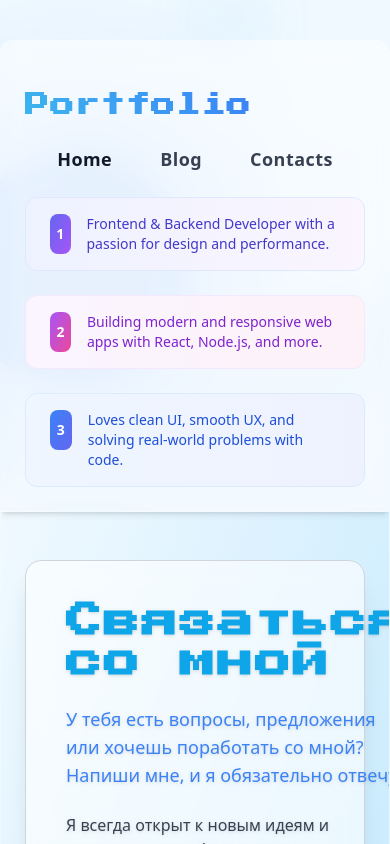
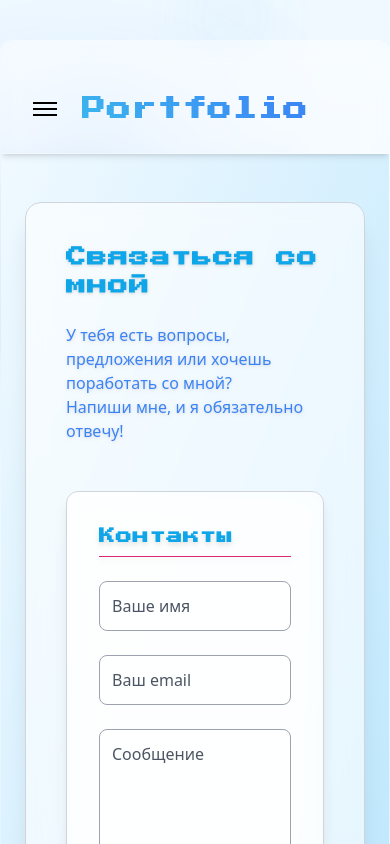
Before and after one commit to dzmbekovv7/PortfolioFront, a React (Vite) app: page /contacts in a window 390 px wide. Shown: the top 844 px of the page. Built offline with nearby package versions, Linux system fonts and the light colour scheme.

Commit message:
projects

```diff
--- a/src/components/ContactForm.tsx
+++ b/src/components/ContactForm.tsx
@@ -61,7 +61,7 @@ const ContactForm: React.FC<ContactFormProps> = ({ themeColors }) => {
         style={{ color: themeColors.textColor }}
       >
         <h3
-          className="minecraft-font text-3xl font-bold mb-6 border-b border-pink-600 pb-2 select-text drop-shadow-md"
+          className="minecraft-font md:text-3xl text-l font-bold mb-6 border-b border-pink-600 pb-2 select-text drop-shadow-md"
           style={{ color: themeColors.sparkle }}
         >
           Контакты
@@ -70,24 +70,24 @@ const ContactForm: React.FC<ContactFormProps> = ({ themeColors }) => {
           <input
             type="text"
             placeholder="Ваше имя"
-            className="w-full p-3 rounded-lg bg-white bg-opacity-50 border border-gray-400 placeholder-gray-600 focus:outline-none focus:ring-2 focus:ring-pink-500 minecraft-font"
+            className="w-full p-3 rounded-lg bg-white bg-opacity-50 border border-gray-400 placeholder-gray-600 focus:outline-none focus:ring-2 focus:ring-pink-500 "
             style={{ color: themeColors.textColor }}
           />
           <input
             type="email"
             placeholder="Ваш email"
-            className="w-full p-3 rounded-lg bg-white bg-opacity-50 border border-gray-400 placeholder-gray-600 focus:outline-none focus:ring-2 focus:ring-pink-500 minecraft-font"
+            className="w-full p-3 rounded-lg bg-white bg-opacity-50 border border-gray-400 placeholder-gray-600 focus:outline-none focus:ring-2 focus:ring-pink-500 "
             style={{ color: themeColors.textColor }}
           />
           <textarea
             placeholder="Сообщение"
             rows={5}
-            className="w-full p-3 rounded-lg bg-white bg-opacity-50 border border-gray-400 placeholder-gray-600 focus:outline-none focus:ring-2 focus:ring-pink-500 minecraft-font resize-none"
+            className="w-full p-3 rounded-lg bg-white bg-opacity-50 border border-gray-400 placeholder-gray-600 focus:outline-none focus:ring-2 focus:ring-pink-500  resize-none"
             style={{ color: themeColors.textColor }}
           />
           <button
             type="submit"
-            className="w-full py-3 transition-colors rounded-lg text-white font-bold minecraft-font shadow-lg shadow-pink-500/60"
+            className="w-full py-3 transition-colors rounded-lg text-white font-bold  shadow-lg shadow-pink-500/60"
             style={{ color: themeColors.sparkle }}
           >
             Отправить
--- a/src/components/Header.tsx
+++ b/src/components/Header.tsx
@@ -1,6 +1,5 @@
-import React from 'react';
+import React, { useState, useEffect } from 'react';
 import { Link } from 'react-router-dom';
-
 
 type ThemeName = 'blue' | 'orange' | 'purple' | 'green' | 'red' | 'pink';
 
@@ -17,25 +16,24 @@ interface HeaderProps {
   theme: ThemeName;
   setTheme: React.Dispatch<React.SetStateAction<ThemeName>>;
 }
+
 const LINKS = [
-	{
-		label: 'Home',
-		href: '/',
-	},
+  { label: 'Home', href: '/' },
+  { label: 'Blog', href: '/blog' },
+  { label: 'Contacts', href: '/contacts' },
+];
 
-	{
-		label: 'Blog',
-		href: '/blog',
-	},
-	{
-		label: 'Contacts',
-		href: '/contacts',
-	},
-]
 export default function Header({ theme, setTheme }: HeaderProps) {
+  const [menuOpen, setMenuOpen] = useState(false);
+
+  useEffect(() => {
+    document.body.style.overflow = menuOpen ? 'hidden' : '';
+  }, [menuOpen]);
+
   return (
-    <header className="flex flex-col items-center px-6 py-6 bg-white bg-opacity-30 backdrop-blur-md rounded-t-lg border-b border-white/30 select-none shadow-md space-y-6">
+    <header className="relative flex flex-col items-center px-6 py-6 bg-white bg-opacity-30 backdrop-blur-md rounded-t-lg border-b border-white/30 select-none shadow-md space-y-6 z-50">
 
+      {/* Custom Font */}
       <style>{`
         @import url('https://fonts.googleapis.com/css2?family=Press+Start+2P&display=swap');
         .minecraft-font {
@@ -44,9 +42,9 @@ export default function Header({ theme, setTheme }: HeaderProps) {
         }
       `}</style>
 
-      {/* Theme buttons */}
-      <div className="w-full flex justify-between">
-        {/* Left 3 themes */}
+      {/* Top Row: Themes and Burger */}
+      <div className="w-full flex justify-between items-center relative">
+        {/* Left Themes */}
         <div className="hidden sm:flex space-x-2">
           {Object.entries(themes).slice(0, 3).map(([key, value]) => {
             const themeKey = key as ThemeName;
@@ -55,11 +53,12 @@ export default function Header({ theme, setTheme }: HeaderProps) {
                 key={key}
                 onClick={() => setTheme(themeKey)}
                 aria-label={`Switch to ${key} theme`}
-                className={`w-12 h-12 rounded-full border-4 transition-all duration-300 transform hover:scale-110
-                  ${theme === themeKey ? 'border-white shadow-xl' : 'border-transparent hover:border-gray-400 hover:shadow-md'}`}
+                className={`w-10 h-10 rounded-full border-4 transition-all duration-300 transform hover:scale-110 ${
+                  theme === themeKey ? 'border-white shadow-xl' : 'border-transparent hover:border-gray-400 hover:shadow-md'
+                }`}
                 style={{
                   background: `linear-gradient(135deg, ${value.color1}, ${value.color2})`,
-                  boxShadow: theme === themeKey ? `0 0 12px ${value.color1}, 0 0 24px ${value.color2}` : 'none'
+                  boxShadow: theme === themeKey ? `0 0 12px ${value.color1}, 0 0 24px ${value.color2}` : 'none',
                 }}
               />
             );
@@ -68,15 +67,15 @@ export default function Header({ theme, setTheme }: HeaderProps) {
 
         {/* Center Title */}
         <h1
-          className="text-2xl sm:text-3xl minecraft-font font-bold bg-clip-text text-transparent text-center"
+          className="text-2xl sm:text-3xl minecraft-font font-bold bg-clip-text text-transparent absolute left-1/2 transform -translate-x-1/2 z-40"
           style={{
-            backgroundImage: `linear-gradient(45deg, ${themes[theme].color1}, ${themes[theme].color2})`
+            backgroundImage: `linear-gradient(45deg, ${themes[theme].color1}, ${themes[theme].color2})`,
           }}
         >
           Portfolio
         </h1>
 
-        {/* Right 3 themes */}
+        {/* Right Themes */}
         <div className="hidden sm:flex space-x-2">
           {Object.entries(themes).slice(3, 6).map(([key, value]) => {
             const themeKey = key as ThemeName;
@@ -85,48 +84,122 @@ export default function Header({ theme, setTheme }: HeaderProps) {
                 key={key}
                 onClick={() => setTheme(themeKey)}
                 aria-label={`Switch to ${key} theme`}
-                className={`w-12 h-12 rounded-full border-4 transition-all duration-300 transform hover:scale-110
-                  ${theme === themeKey ? 'border-white shadow-xl' : 'border-transparent hover:border-gray-400 hover:shadow-md'}`}
+                className={`w-10 h-10 rounded-full border-4 transition-all duration-300 transform hover:scale-110 ${
+                  theme === themeKey ? 'border-white shadow-xl' : 'border-transparent hover:border-gray-400 hover:shadow-md'
+                }`}
                 style={{
                   background: `linear-gradient(135deg, ${value.color1}, ${value.color2})`,
-                  boxShadow: theme === themeKey ? `0 0 12px ${value.color1}, 0 0 24px ${value.color2}` : 'none'
+                  boxShadow: theme === themeKey ? `0 0 12px ${value.color1}, 0 0 24px ${value.color2}` : 'none',
                 }}
               />
             );
           })}
         </div>
+
+        {/* Burger Menu */}
+        <div className="sm:hidden flex items-center z-50">
+          <button onClick={() => setMenuOpen(!menuOpen)} className="flex flex-col justify-center items-center w-10 h-10">
+            <div className={`w-6 h-0.5 bg-black my-0.5 transition-all ${menuOpen ? 'rotate-45 translate-y-1.5' : ''}`} />
+            <div className={`w-6 h-0.5 bg-black my-0.5 transition-all ${menuOpen ? 'opacity-0' : ''}`} />
+            <div className={`w-6 h-0.5 bg-black my-0.5 transition-all ${menuOpen ? '-rotate-45 -translate-y-1.5' : ''}`} />
+          </button>
+        </div>
       </div>
 
-	{/* Main Navigation */}
-					<nav className='mt-8'>
-						<ul className='flex flex-wrap gap-12 justify-center'>
+      {/* Desktop Navigation */}
+      <nav className="mt-8 hidden sm:block">
+        <ul className="flex gap-12 justify-center">
           {LINKS.map((item, index) => (
             <Link key={item.label} to={item.href}>
-									<li className='group relative cursor-pointer'>
+              <li className="group relative cursor-pointer">
                 <span className={`font-bold text-lg tracking-wide transition-all duration-300 ${
                   index === 0 ? 'text-gray-900 group-hover:text-transparent group-hover:bg-clip-text group-hover:bg-gradient-to-r group-hover:from-indigo-600 group-hover:to-purple-600' :
                   index === 1 ? 'text-gray-700 group-hover:text-transparent group-hover:bg-clip-text group-hover:bg-gradient-to-r group-hover:from-purple-600 group-hover:to-pink-600' :
-											index === 2 ? 'text-gray-700 group-hover:text-transparent group-hover:bg-clip-text group-hover:bg-gradient-to-r group-hover:from-pink-600 group-hover:to-red-500' :
-											'text-gray-700 group-hover:text-transparent group-hover:bg-clip-text group-hover:bg-gradient-to-r group-hover:from-blue-600 group-hover:to-indigo-600'
+                  'text-gray-700 group-hover:text-transparent group-hover:bg-clip-text group-hover:bg-gradient-to-r group-hover:from-pink-600 group-hover:to-red-500'
                 }`}>
                   {item.label}
                 </span>
-
-										{/* Animated underline */}
                 <div className={`absolute -bottom-2 left-0 w-0 h-0.5 group-hover:w-full transition-all duration-500 ${
                   index === 0 ? 'bg-gradient-to-r from-indigo-500 to-purple-500' :
                   index === 1 ? 'bg-gradient-to-r from-purple-500 to-pink-500' :
-											index === 2 ? 'bg-gradient-to-r from-pink-500 to-red-500' :
-											'bg-gradient-to-r from-blue-500 to-indigo-500'
-										}`}></div>
+                  'bg-gradient-to-r from-pink-500 to-red-500'
+                }`} />
               </li>
             </Link>
           ))}
         </ul>
       </nav>
 
-{/* About Me Short Texts — красиво оформленные карточки */}
-<div className="mt-10 w-full flex flex-wrap justify-center gap-6">
+      {/* Mobile Fullscreen Menu */}
+{menuOpen && (
+  <div className="absolute left-0 top-20 w-full h-[calc(100vh-100%)] bg-white z-40 flex flex-col items-center px-6 py-10 space-y-12 animate-fadeIn overflow-y-auto">
+
+    {/* Навигационные ссылки */}
+    <nav className="flex flex-col items-center space-y-8">
+      {LINKS.map((item) => (
+        <Link
+          key={item.label}
+          to={item.href}
+          onClick={() => setMenuOpen(false)}
+          className="text-3xl font-extrabold text-gray-800 hover:text-transparent bg-clip-text bg-gradient-to-r from-indigo-500 to-purple-500 transition duration-300"
+        >
+          {item.label}
+        </Link>
+      ))}
+    </nav>
+
+    {/* Блоки "About Me" */}
+    <div className="w-full flex flex-wrap justify-center gap-6 pt-4">
+      {[
+        {
+          text: 'Frontend & Backend Developer with a passion for design and performance.',
+          colors: 'from-indigo-50 to-purple-50',
+          border: 'border-indigo-100',
+          hoverBorder: 'hover:border-indigo-200',
+          hoverShadow: 'hover:shadow-indigo-100/50',
+          iconBg: 'from-indigo-500 to-purple-500',
+          textColor: 'text-indigo-700 hover:text-indigo-800'
+        },
+        {
+          text: 'Building modern and responsive web apps with React, Node.js, and more.',
+          colors: 'from-purple-50 to-pink-50',
+          border: 'border-purple-100',
+          hoverBorder: 'hover:border-purple-200',
+          hoverShadow: 'hover:shadow-purple-100/50',
+          iconBg: 'from-purple-500 to-pink-500',
+          textColor: 'text-purple-700 hover:text-purple-800'
+        },
+        {
+          text: 'Loves clean UI, smooth UX, and solving real-world problems with code.',
+          colors: 'from-blue-50 to-indigo-50',
+          border: 'border-blue-100',
+          hoverBorder: 'hover:border-blue-200',
+          hoverShadow: 'hover:shadow-blue-100/50',
+          iconBg: 'from-blue-500 to-indigo-500',
+          textColor: 'text-blue-700 hover:text-blue-800'
+        }
+      ].map((item, index) => (
+        <div
+          key={index}
+          className={`group w-full sm:w-[300px] px-6 py-4 rounded-xl border transition-all duration-300 bg-gradient-to-r ${item.colors} ${item.border} ${item.hoverBorder} hover:shadow-lg ${item.hoverShadow} hover:scale-105 hover:-translate-y-1`}
+        >
+          <div className="flex items-start space-x-4">
+            <div className={`w-10 h-10 rounded-lg flex items-center justify-center text-white text-sm font-bold bg-gradient-to-br ${item.iconBg}`}>
+              {index + 1}
+            </div>
+            <p className={`text-sm font-medium ${item.textColor} transition-colors duration-300`}>
+              {item.text}
+            </p>
+          </div>
+        </div>
+      ))}
+    </div>
+  </div>
+)}
+
+
+      {/* About Me - Hidden on Mobile */}
+      <div className="hidden sm:flex mt-10 w-full flex-wrap justify-center gap-6">
         {[
           {
             text: 'Frontend & Backend Developer with a passion for design and performance.',
@@ -161,11 +234,9 @@ export default function Header({ theme, setTheme }: HeaderProps) {
             className={`group w-full sm:w-[300px] px-6 py-4 rounded-xl border transition-all duration-300 bg-gradient-to-r ${item.colors} ${item.border} ${item.hoverBorder} group-hover:shadow-lg ${item.hoverShadow} group-hover:scale-105 group-hover:-translate-y-1`}
           >
             <div className="flex items-start space-x-4">
-        {/* Иконка */}
               <div className={`w-10 h-10 rounded-lg flex items-center justify-center text-white text-sm font-bold bg-gradient-to-br ${item.iconBg}`}>
                 {index + 1}
               </div>
-        {/* Текст */}
               <p className={`text-sm font-medium ${item.textColor} transition-colors duration-300`}>
                 {item.text}
               </p>
--- a/src/data/projectsAndSkills.tsx
+++ b/src/data/projectsAndSkills.tsx
@@ -78,7 +78,7 @@ export const projects: Project[] = [
     {
     id: 10,
     title: 'MsMoney',
-    description: 'Интерактивная платформа для изучения грамматики английского с тестами и практикой.',
+description: 'Образовательный блог о финансах: от личного бюджета и инвестиций до психологии денег и лайфхаков по экономии.',
     image: msmoney,
     stack: 'React, TS + Vite, Tailwind CSS',
     link: 'https://ms-money.vercel.app/',
@@ -97,7 +97,7 @@ export const projects: Project[] = [
     {
     id: 10,
     title: 'Fitness Blog',
-    description: 'Интерактивная платформа для изучения грамматики английского с тестами и практикой.',
+description: 'Блог о фитнесе с актуальными статьями, программами тренировок, советами по питанию и современным UI/UX-дизайном.',
     image: fitness,
     stack: 'React, TS + Vite, Tailwind CSS',
     link: 'https://grammar-nerd.vercel.app/',
--- a/src/pages/ContactPage.tsx
+++ b/src/pages/ContactPage.tsx
@@ -24,17 +24,18 @@ export default function ContactPage({ themeColors }: ContactPageProps) {
       <div className="max-w-6xl w-full grid md:grid-cols-2 gap-12 items-center bg-white bg-opacity-60 backdrop-blur-md rounded-2xl p-10 shadow-xl border border-gray-300">
         {/* Левая часть — текст */}
         <div className="space-y-6">
-          <h2 className="text-4xl font-extrabold minecraft-font drop-shadow" style={{ color: themeColors.sparkle }}>
+          <h2 className="md:text-4xl text-xl  font-extrabold minecraft-font drop-shadow" style={{ color: themeColors.sparkle }}>
             Связаться со мной
           </h2>
-          <p className="text-lg font-medium drop-shadow">
+          <p className="md:text-lg  text-l font-medium drop-shadow">
             У тебя есть вопросы, предложения или хочешь поработать со мной?
             <br />
             Напиши мне, и я обязательно отвечу!
           </p>
-          <p className="text-base text-gray-700 dark:text-gray-300 drop-shadow">
-            Я всегда открыт к новым идеям и сотрудничеству. Форма рядом — используй её!
-          </p>
+  <p className="hidden md:block text-base text-gray-700 dark:text-gray-300 drop-shadow">
+  Я всегда открыт к новым идеям и сотрудничеству. Форма рядом — используй её!
+</p>
+
         </div>
 
         {/* Правая часть — форма */}
```
Lines whose indentation alone changed are shown as unchanged.
